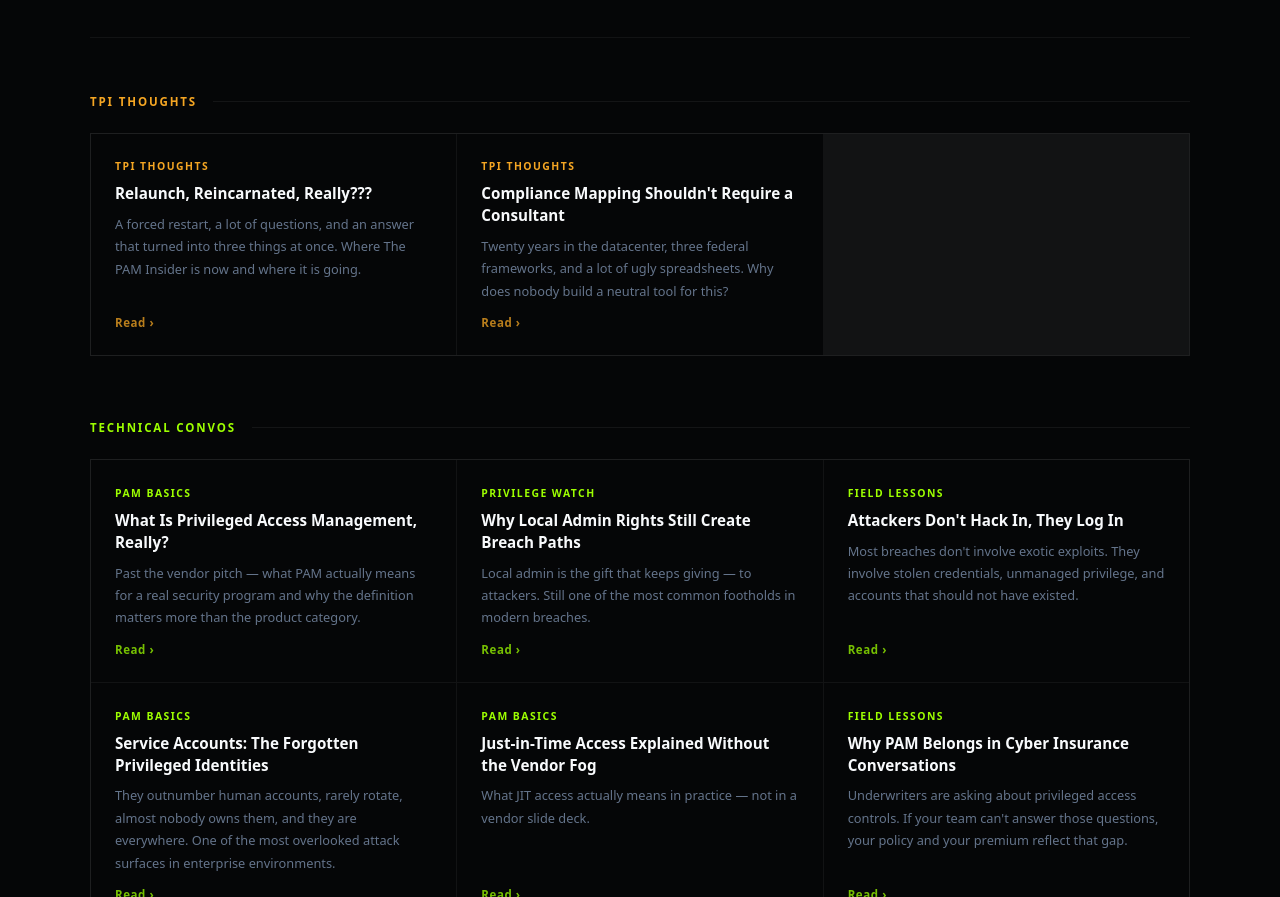
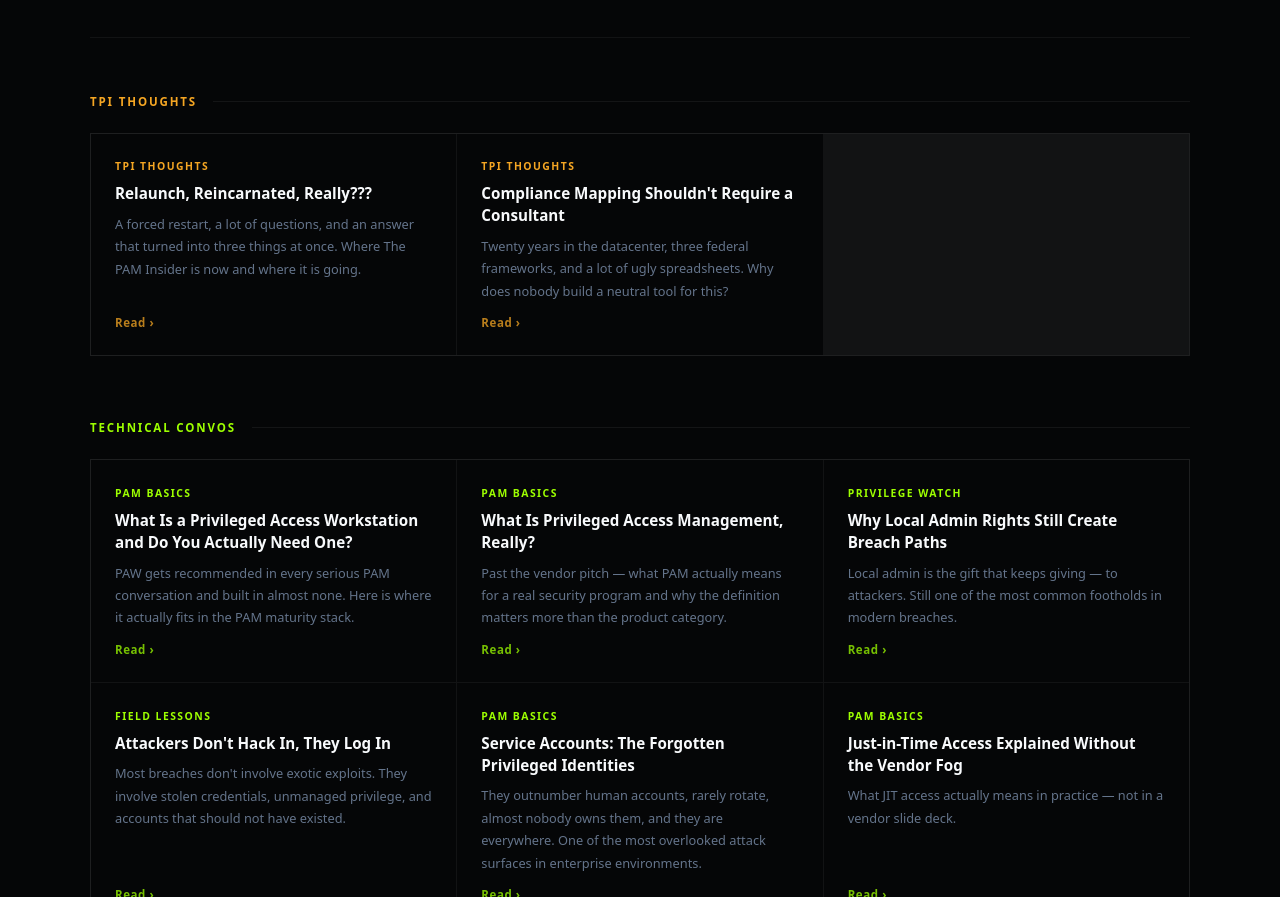
Before and after one commit to ScoutFamilyProducts/thepaminsider, a plain HTML site: page articles.html in a window 1280 px wide. Shown: the part 203-1100 px from the top of the page. Drawn offline with Linux system fonts and the light colour scheme.

Commit message:
Add article link for PAM Basics

```diff
--- a/articles.html
+++ b/articles.html
@@ -218,6 +218,13 @@
     </div>
     <div class="grid">
 
+      <a href="article-paw.html" class="card">
+        <span class="card-cat">PAM Basics</span>
+        <span class="card-title">What Is a Privileged Access Workstation and Do You Actually Need One?</span>
+        <span class="card-desc">PAW gets recommended in every serious PAM conversation and built in almost none. Here is where it actually fits in the PAM maturity stack.</span>
+        <span class="card-cta">Read &rsaquo;</span>
+      </a>
+
       <a href="what-is-pam.html" class="card">
         <span class="card-cat">PAM Basics</span>
         <span class="card-title">What Is Privileged Access Management, Really?</span>
```
